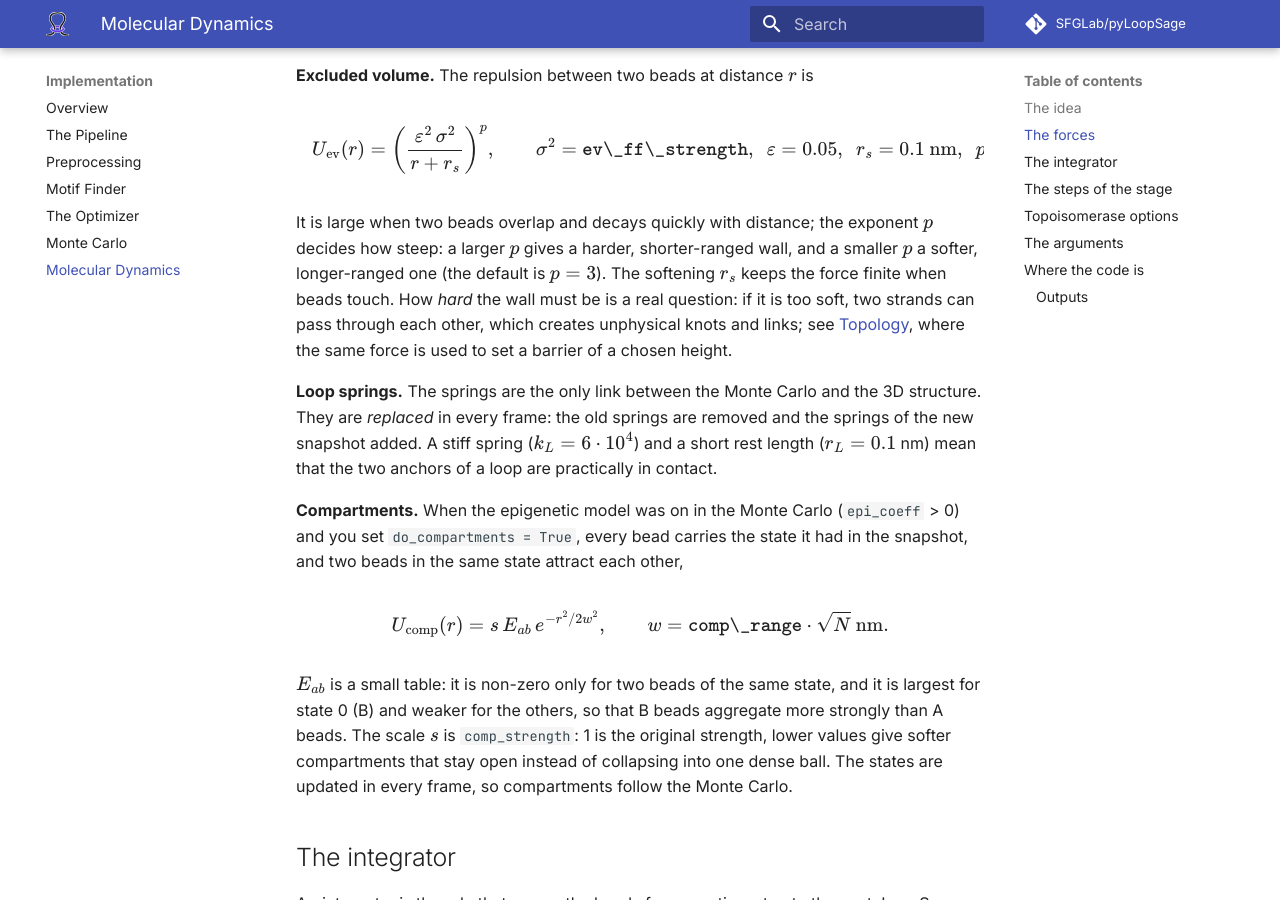
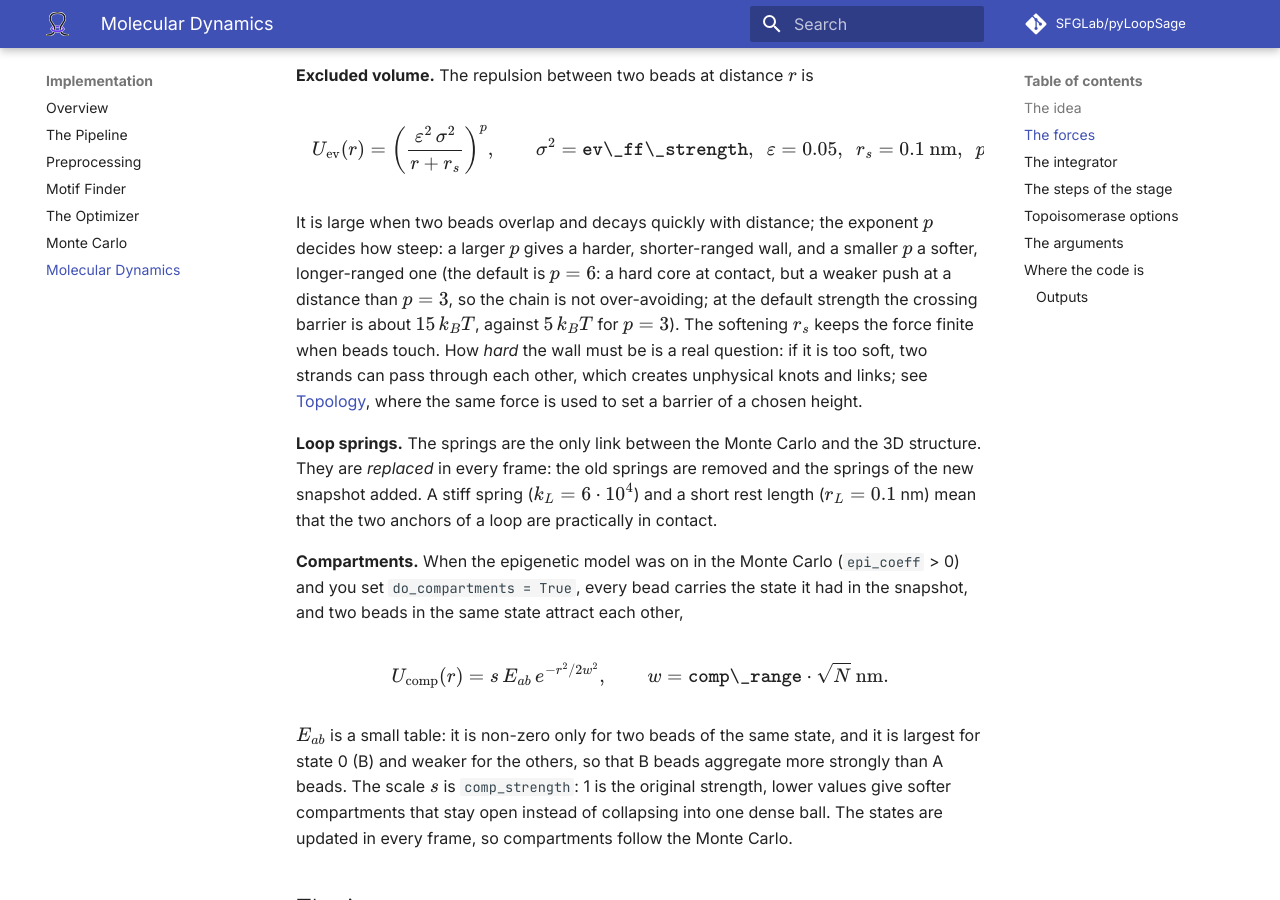
Before and after one commit to SFGLab/pyLoopSage, an MkDocs documentation site: the page built from markdown/implementation/molecular-dynamics.md, in a window 1280 px wide and 900 px high, scrolled down 1679 px. Built offline with MkDocs 1.6.1 and Material for MkDocs 9.7.7, drawn with Linux system fonts in a browser that asks for light colours; comment, search, counter and statistics services are not loaded.

Commit message:
refined EV parameter

```diff
--- a/markdown/implementation/molecular-dynamics.md
+++ b/markdown/implementation/molecular-dynamics.md
@@ -36,7 +36,7 @@ $$
 U_{\mathrm{ev}}(r)=\left(\frac{\varepsilon^2\,\sigma^2}{r+r_s}\right)^{p},\qquad \sigma^2=\texttt{ev\_ff\_strength},\ \ \varepsilon=0.05,\ \ r_s=0.1\ \mathrm{nm},\ \ p=\texttt{ev\_ff\_power}.
 $$
 
-It is large when two beads overlap and decays quickly with distance; the exponent $p$ decides how steep: a larger $p$ gives a harder, shorter-ranged wall, and a smaller $p$ a softer, longer-ranged one (the default is $p=3$). The softening $r_s$ keeps the force finite when beads touch. How *hard* the wall must be is a real question: if it is too soft, two strands can pass through each other, which creates unphysical knots and links; see [Topology](../theory/topology.md), where the same force is used to set a barrier of a chosen height.
+It is large when two beads overlap and decays quickly with distance; the exponent $p$ decides how steep: a larger $p$ gives a harder, shorter-ranged wall, and a smaller $p$ a softer, longer-ranged one (the default is $p=6$: a hard core at contact, but a weaker push at a distance than $p=3$, so the chain is not over-avoiding; at the default strength the crossing barrier is about $15\,k_BT$, against $5\,k_BT$ for $p=3$). The softening $r_s$ keeps the force finite when beads touch. How *hard* the wall must be is a real question: if it is too soft, two strands can pass through each other, which creates unphysical knots and links; see [Topology](../theory/topology.md), where the same force is used to set a barrier of a chosen height.
 
 **Loop springs.** The springs are the only link between the Monte Carlo and the 3D structure. They are *replaced* in every frame: the old springs are removed and the springs of the new snapshot added. A stiff spring ($k_L=6\cdot10^4$) and a short rest length ($r_L=0.1$ nm) mean that the two anchors of a loop are practically in contact.
 
@@ -98,7 +98,7 @@ tolerance       = 0.001      # energy minimisation, kJ/mol/nm
 # forces
 angle_ff_strength = 50.0     # stiffness, kJ/mol/rad^2
 ev_ff_strength    = 100.0    # excluded volume strength, kJ/mol
-ev_ff_power       = 3.0      # excluded volume exponent
+ev_ff_power       = 6.0      # excluded volume exponent
 le_ff_length      = 0.1      # loop spring rest length, nm
 le_ff_strength    = 60000.0  # loop spring constant, kJ/mol/nm^2
 
```
Also changed, not shown: markdown/implementation/monte-carlo.md (+1 -1 lines), markdown/reference/cli.md (+1 -1 lines), markdown/reference/config.md (+3 -3 lines), markdown/assets/theory/md_forces.svg, 6 other files.
